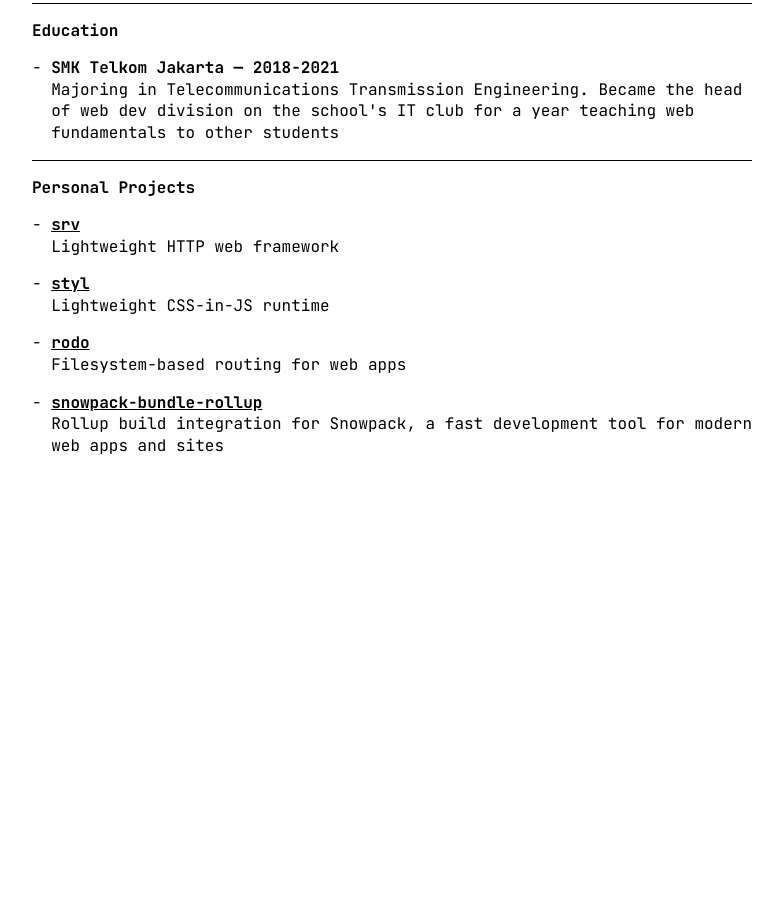
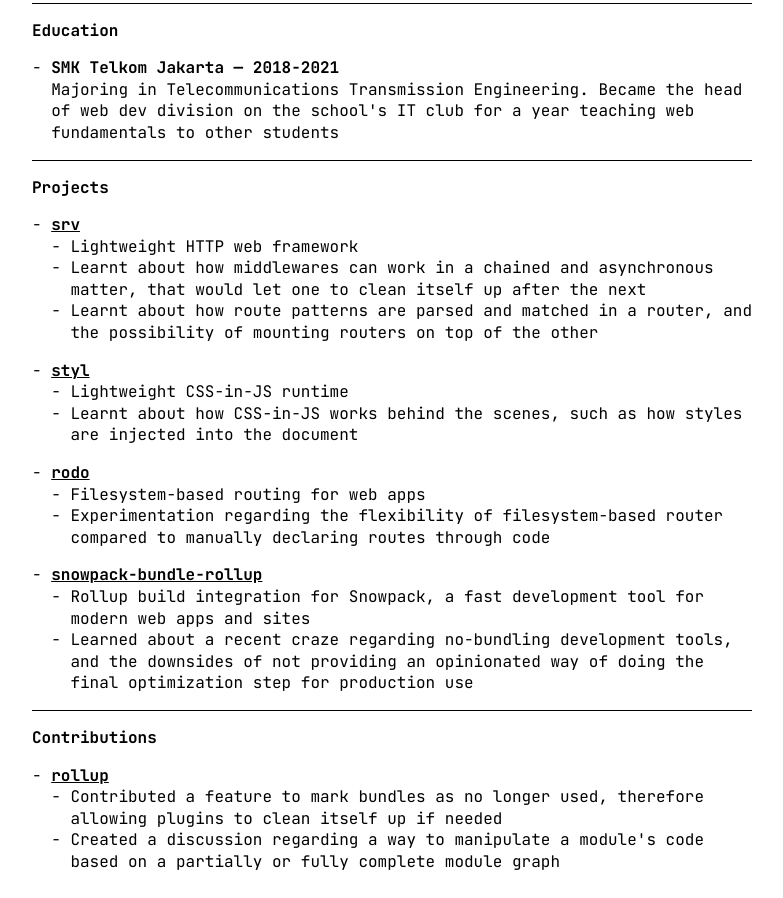
Before and after one commit to intrnl/cv, a plain HTML site: page index.html in a window 1280 px wide. Shown: the part 357-1255 px from the top of the page, without its empty margins (248-1031 px from the left). Before the commit the page ends 838 px from the top, so only its background shows below. Drawn offline with Linux system fonts and the light colour scheme.

Commit message:
added more details

```diff
--- a/index.html
+++ b/index.html
@@ -44,26 +44,73 @@
       </ul>
     </section>
     <section>
-      <h2>Personal Projects</h2>
+      <h2>Projects</h2>
       <ul class='stack'>
         <li>
           <h3><a href='https://github.com/intrnl/srv'>srv</a></h3>
-          <p>Lightweight HTTP web framework</p>
+          <ul>
+            <li>Lightweight HTTP web framework</li>
+            <li>
+              Learnt about how middlewares can work in a chained and asynchronous
+              matter, that would let one to clean itself up after the next
+            </li>
+            <li>
+              Learnt about how route patterns are parsed and matched in a router,
+              and the possibility of mounting routers on top of the other
+            </li>
+          </ul>
         </li>
         <li>
           <h3><a href='https://github.com/intrnl/styl'>styl</a></h3>
-          <p>Lightweight CSS-in-JS runtime</p>
+          <ul>
+            <li>Lightweight CSS-in-JS runtime</li>
+            <li>
+              Learnt about how CSS-in-JS works behind the scenes, such as how styles
+              are injected into the document
+            </li>
+          </ul>
         </li>
         <li>
           <h3><a href='https://github.com/intrnl/rodo'>rodo</a></h3>
-          <p>Filesystem-based routing for web apps</p>
+          <ul>
+            <li>Filesystem-based routing for web apps</li>
+            <li>
+              Experimentation regarding the flexibility of filesystem-based router
+              compared to manually declaring routes through code
+            </li>
+          </ul>
         </li>
         <li>
           <h3><a href='https://github.com/intrnl/build-plugins/tree/trunk/packages/snowpack-bundle-rollup'>snowpack-bundle-rollup</a></h3>
-          <p>
-            Rollup build integration for Snowpack, a fast development tool for modern web
-            apps and sites
-          </p>
+          <ul>
+            <li>
+              Rollup build integration for Snowpack, a fast development tool for modern web
+              apps and sites
+            </li>
+            <li>
+              Learned about a recent craze regarding no-bundling development tools,
+              and the downsides of not providing an opinionated way of doing the
+              final optimization step for production use
+            </li>
+          </ul>
+        </li>
+      </ul>
+    </section>
+    <section>
+      <h2>Contributions</h2>
+      <ul class='stack'>
+        <li>
+          <h3><a href='https://github.com/rollup/rollup'>rollup</a></h3>
+          <ul>
+            <li>
+              Contributed a feature to mark bundles as no longer used, therefore
+              allowing plugins to clean itself up if needed
+            </li>
+            <li>
+              Created a discussion regarding a way to manipulate a module's code
+              based on a partially or fully complete module graph
+            </li>
+          </ul>
         </li>
       </ul>
     </section>
--- a/style.css
+++ b/style.css
@@ -44,6 +44,9 @@ ul {
 ul li {
   list-style-type: '- ';
 }
+ul ul {
+  margin: 0;
+}
 ul h1,
 ul h2,
 ul h3,
```
